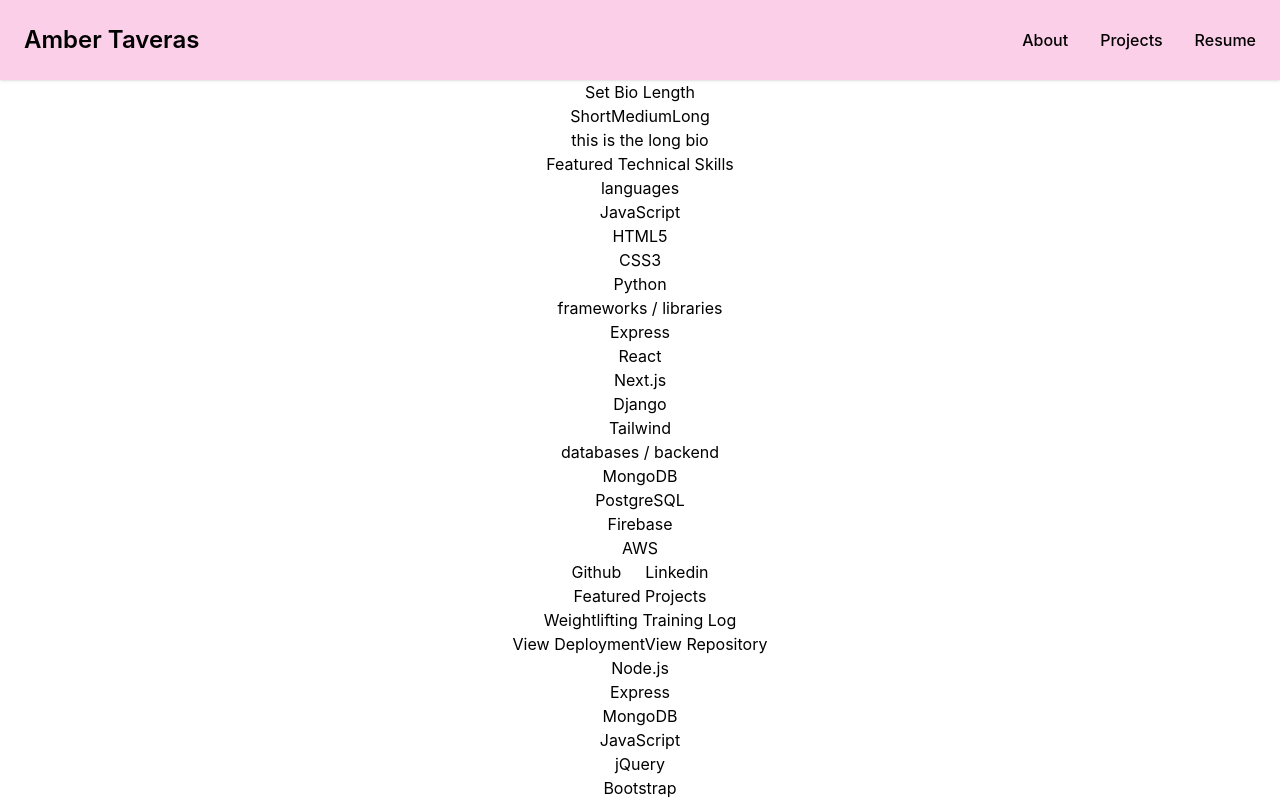
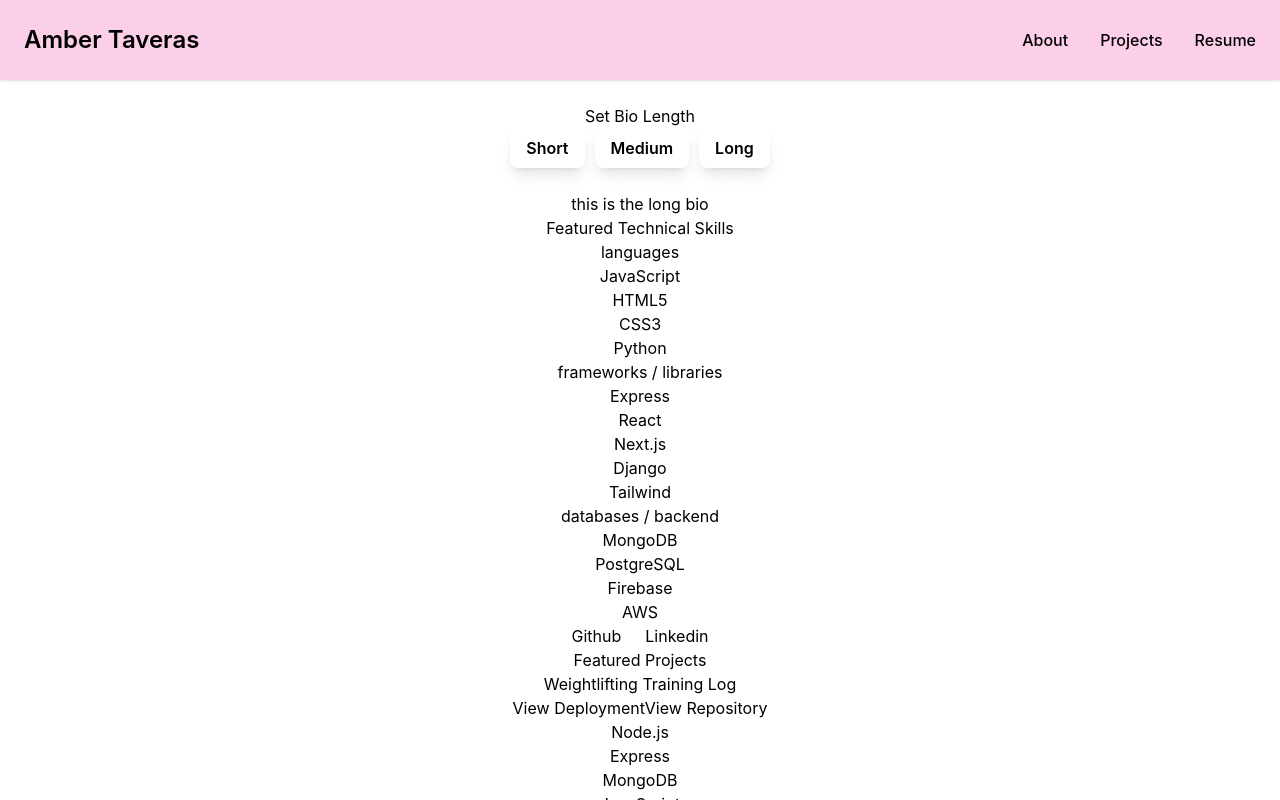
Before and after one commit to ambertav/portfolio, a React (Create React App) app: page /about in a window 1280 px wide. Shown: the top 800 px of the page. Built offline with nearby package versions, Linux system fonts and the light colour scheme.

Commit message:
styles bio length buttons

```diff
--- a/src/index.css
+++ b/src/index.css
@@ -16,6 +16,14 @@
   monospace;
 }
 
+@layer components {
+  .btn-primary {
+    @apply py-2 px-4 text-black font-semibold rounded-lg shadow-lg focus:outline-black focus:ring-2
+    focus:ring-black focus:ring-opacity-75 transition
+    duration-700 ease-in-out hover:text-white hover:bg-black w-full;
+  }
+}
+
 .hamburger {
   display: none;
 }
--- a/src/pages/About.js
+++ b/src/pages/About.js
@@ -1,9 +1,10 @@
-import { useState, useEffect } from 'react';
+import { useState } from 'react';
 
 import Bio from '../components/Bio';
 import Project from '../components/Project';
 
 function About (props) {
+
     const [ bioLength, setBioLength ] = useState('long');
     const [ featuredProjects, setFeaturedProjects ] = useState(
         props.data.projects.filter((p) => {
@@ -18,15 +19,14 @@
         setBioLength(evt.target.textContent.toLowerCase());
     }
 
-
     return (
-        <div>
-            <div>
-                Set Bio Length
-                    <ul>
-                        <button onClick={handleClick}>Short</button>
-                        <button onClick={handleClick}>Medium</button>
-                        <button onClick={handleClick}>Long</button>
+        <div class='max-w-screen-xl'>
+            <div class='flex flex-col items-center mx-auto p-6'>
+                <h2>Set Bio Length</h2>
+                    <ul class='flex flex-row mx-4 space-x-2.5'>
+                        <button class='btn-primary' onClick={handleClick}>Short</button>
+                        <button class='btn-primary' onClick={handleClick}>Medium</button>
+                        <button class='btn-primary' onClick={handleClick}>Long</button>
                     </ul>
             </div>
             <Bio bioLength={bioLength} skills={props.data.skills} bio={props.data.bio} />
```
